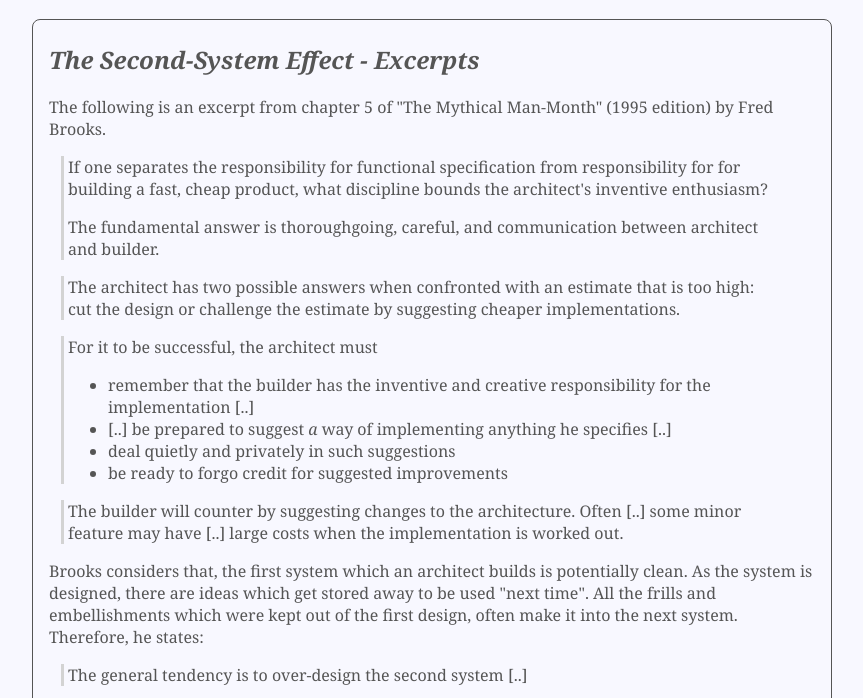
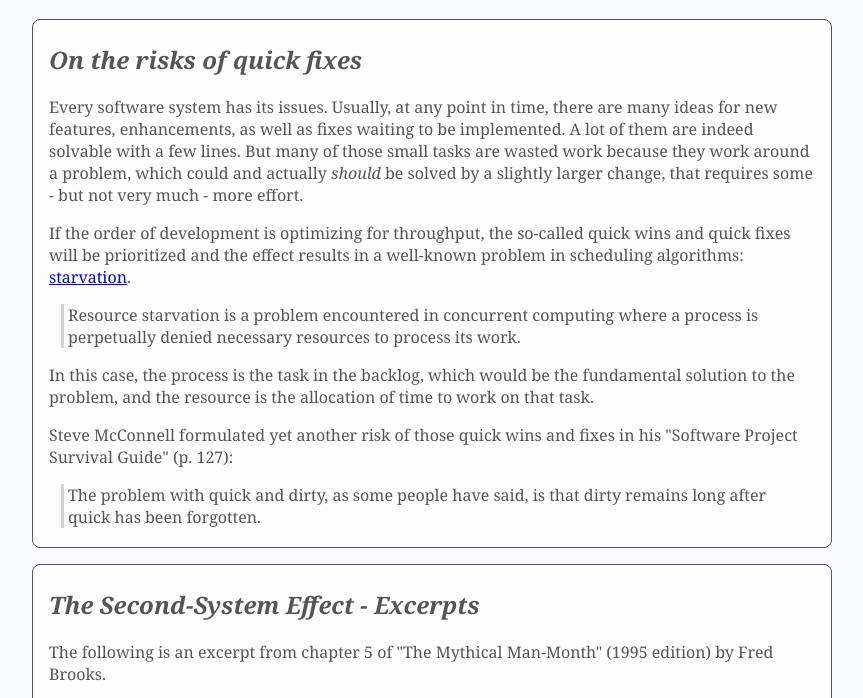
Before and after one commit to fnh/fnh.github.io, a plain HTML site: page index.html in a window 1280 px wide. Shown: the part 67-765 px from the top of the page, without its empty margins (208-1071 px from the left). Drawn offline with Linux system fonts and the light colour scheme.

Commit message:
Add article "On the risks of quick fixes"

```diff
--- a/index.html
+++ b/index.html
@@ -18,6 +18,7 @@
         }
 
         main article {
+            background-color: #fdfdfd;
             border: 1px solid #555;
             border-radius: .5rem;
             padding: 0.2rem 1rem 0.2rem 1rem;
@@ -61,6 +62,49 @@
 </header>
 
 <main>
+
+
+<article id="on-the-risks-of-quick-fixes" data-first-published="2021-04-07">
+<h1>On the risks of quick fixes</h1>
+<p>
+Every software system has its issues. Usually, at any point in time, there are many
+ideas for new features, enhancements, as well as fixes waiting to be implemented.
+
+A lot of them are indeed solvable with a few lines. But many of those small tasks
+are wasted work because they work around a problem, which could and actually <i>should</i>
+be solved by a slightly larger change, that requires some - but not very much - more effort.
+</p>
+<p>
+If the order of development is optimizing for throughput, the so-called quick
+wins and quick fixes will be prioritized and the effect results in a well-known
+problem in scheduling algorithms:
+<a href="https://en.wikipedia.org/wiki/Starvation_(computer_science)">starvation</a>.
+</p>
+
+<blockquote>
+<p>
+Resource starvation is a problem encountered in concurrent computing where a process is
+perpetually denied necessary resources to process its work.
+</p>
+</blockquote>
+
+<p>
+In this case, the process is the task in the backlog, which would be the fundamental solution
+to the problem, and the resource is the allocation of time to work on that task.
+</p>
+
+<p>
+Steve McConnell formulated yet another risk of those quick wins and fixes in his
+"Software Project Survival Guide" (p. 127):
+</p>
+<blockquote>
+<p>
+The problem with quick and dirty, as some people have said, is that dirty remains
+long after quick has been forgotten.
+</p>
+</blockquote>
+ </article>
+
 <article id="2021-03-14">
 <h1>The Second-System Effect - Excerpts</h1>
 
```
